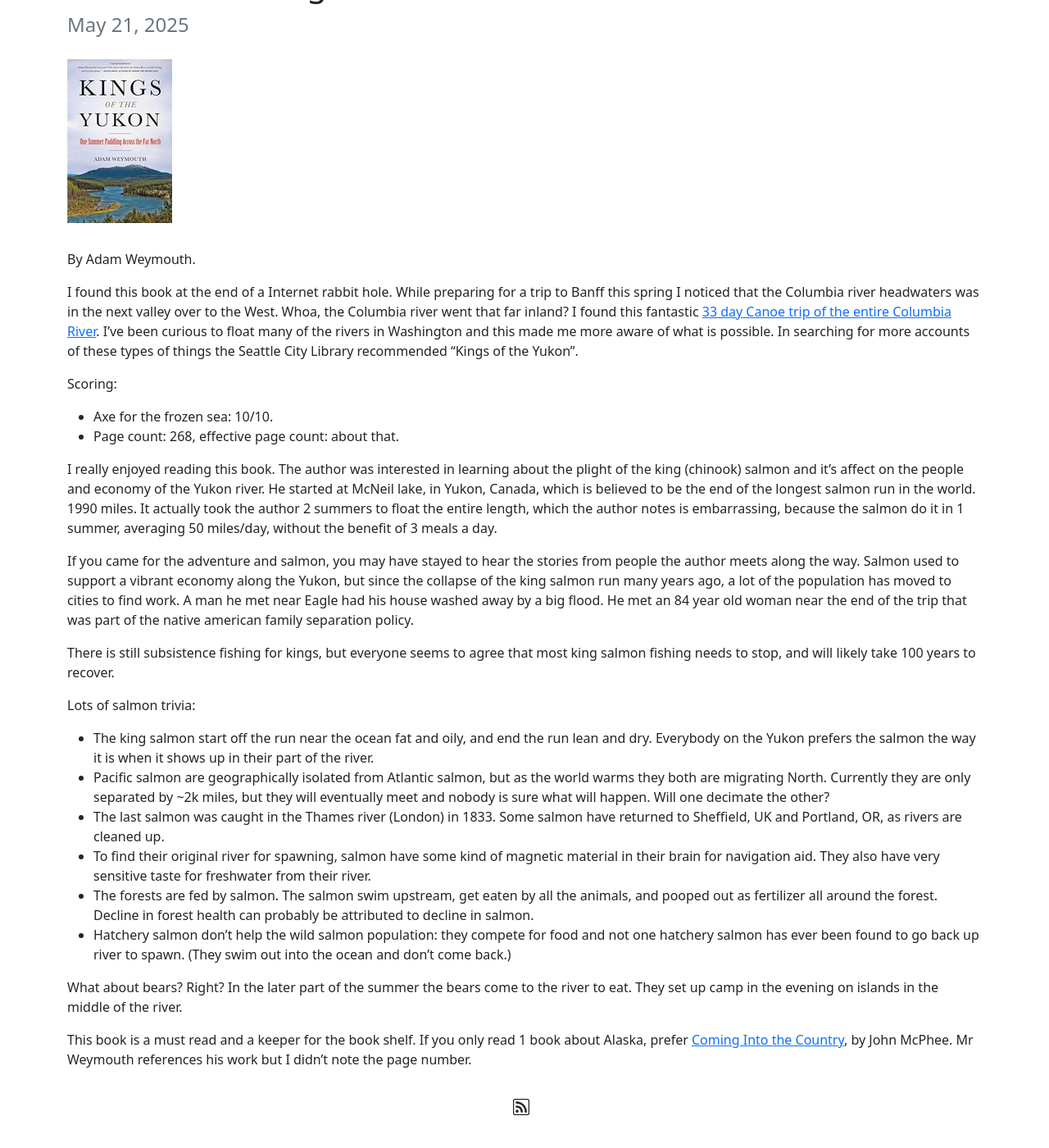
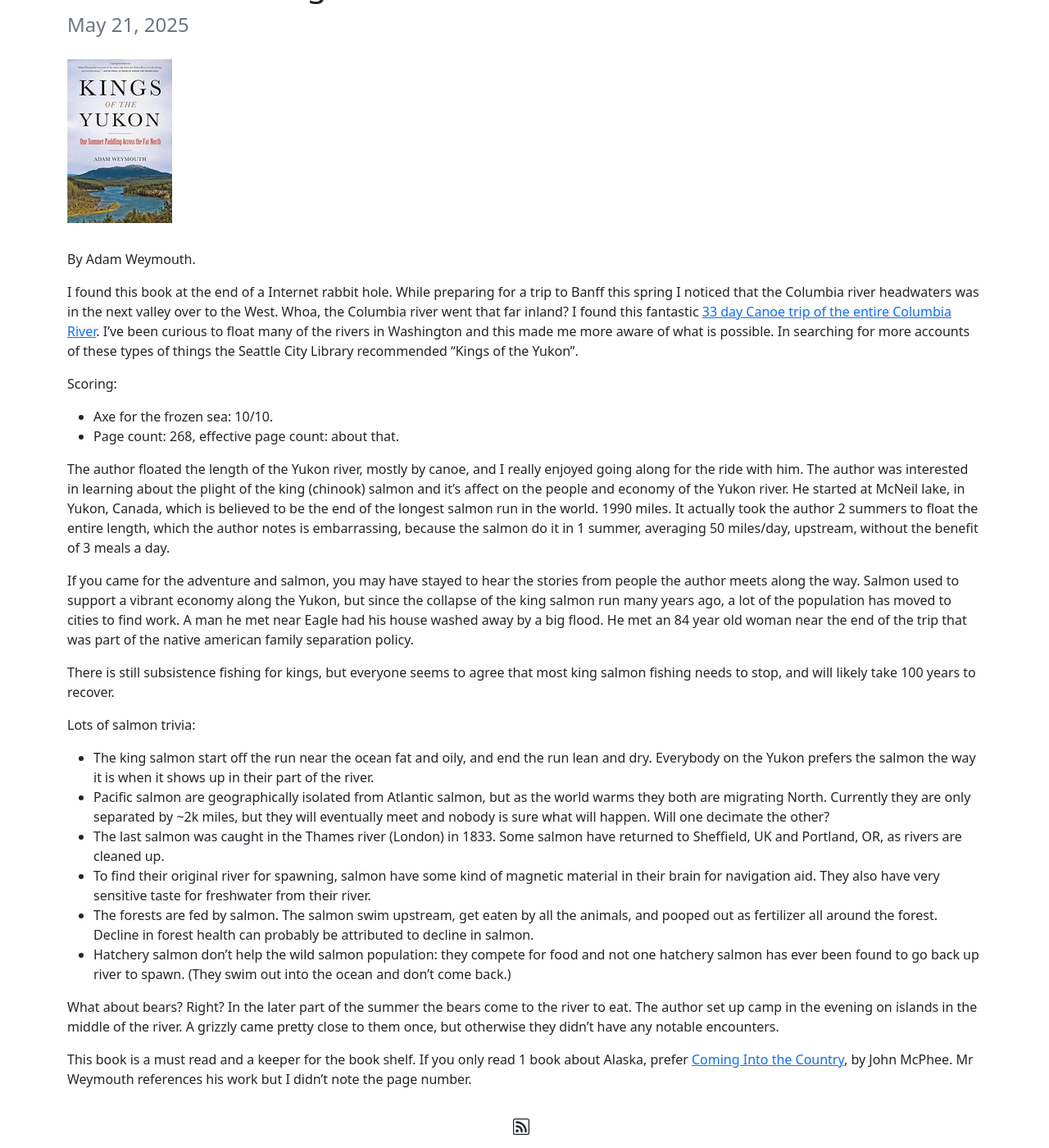
Before and after one commit to matthewdrees/matthewdrees.github.io, a Jekyll site: the page built from _posts/2025-05-21-kings-of-the-yukon.md, in a window 1280 px wide and 1400 px high, scrolled down 124 px. Shown: the whole window at 82% size. Built offline with Jekyll 4.4.1, drawn with Linux system fonts in a browser that asks for light colours; before the commit the page ends 1500 px from its top, so only the background shows below that.

Commit message:
Rephrasings in previous post.

```diff
--- a/_posts/2025-05-21-kings-of-the-yukon.md
+++ b/_posts/2025-05-21-kings-of-the-yukon.md
@@ -14,7 +14,7 @@ Scoring:
 * Axe for the frozen sea: 10/10.
 * Page count: 268, effective page count: about that.
 
-I really enjoyed reading this book. The author was interested in learning about the plight of the king (chinook) salmon and it's affect on the people and economy of the Yukon river. He started at McNeil lake, in Yukon, Canada, which is believed to be the end of the longest salmon run in the world. 1990 miles. It actually took the author 2 summers to float the entire length, which the author notes is embarrassing, because the salmon do it in 1 summer, averaging 50 miles/day, without the benefit of 3 meals a day.
+The author floated the length of the Yukon river, mostly by canoe, and I really enjoyed going along for the ride with him. The author was interested in learning about the plight of the king (chinook) salmon and it's affect on the people and economy of the Yukon river. He started at McNeil lake, in Yukon, Canada, which is believed to be the end of the longest salmon run in the world. 1990 miles. It actually took the author 2 summers to float the entire length, which the author notes is embarrassing, because the salmon do it in 1 summer, averaging 50 miles/day, upstream, without the benefit of 3 meals a day.
 
 If you came for the adventure and salmon, you may have stayed to hear the stories from people the author meets along the way. Salmon used to support a vibrant economy along the Yukon, but since the collapse of the king salmon run many years ago, a lot of the population has moved to cities to find work. A man he met near Eagle had his house washed away by a big flood. He met an 84 year old woman near the end of the trip that was part of the native american family separation policy.
 
@@ -28,6 +28,6 @@ Lots of salmon trivia:
 * The forests are fed by salmon. The salmon swim upstream, get eaten by all the animals, and pooped out as fertilizer all around the forest. Decline in forest health can probably be attributed to decline in salmon.
 * Hatchery salmon don't help the wild salmon population: they compete for food and not one hatchery salmon has ever been found to go back up river to spawn. (They swim out into the ocean and don't come back.)
 
-What about bears? Right? In the later part of the summer the bears come to the river to eat. They set up camp in the evening on islands in the middle of the river.
+What about bears? Right? In the later part of the summer the bears come to the river to eat. The author set up camp in the evening on islands in the middle of the river. A grizzly came pretty close to them once, but otherwise they didn't have any notable encounters.
 
 This book is a must read and a keeper for the book shelf. If you only read 1 book about Alaska, prefer [Coming Into the Country](https://en.wikipedia.org/wiki/Coming_into_the_Country), by John McPhee. Mr Weymouth references his work but I didn't note the page number.
```
